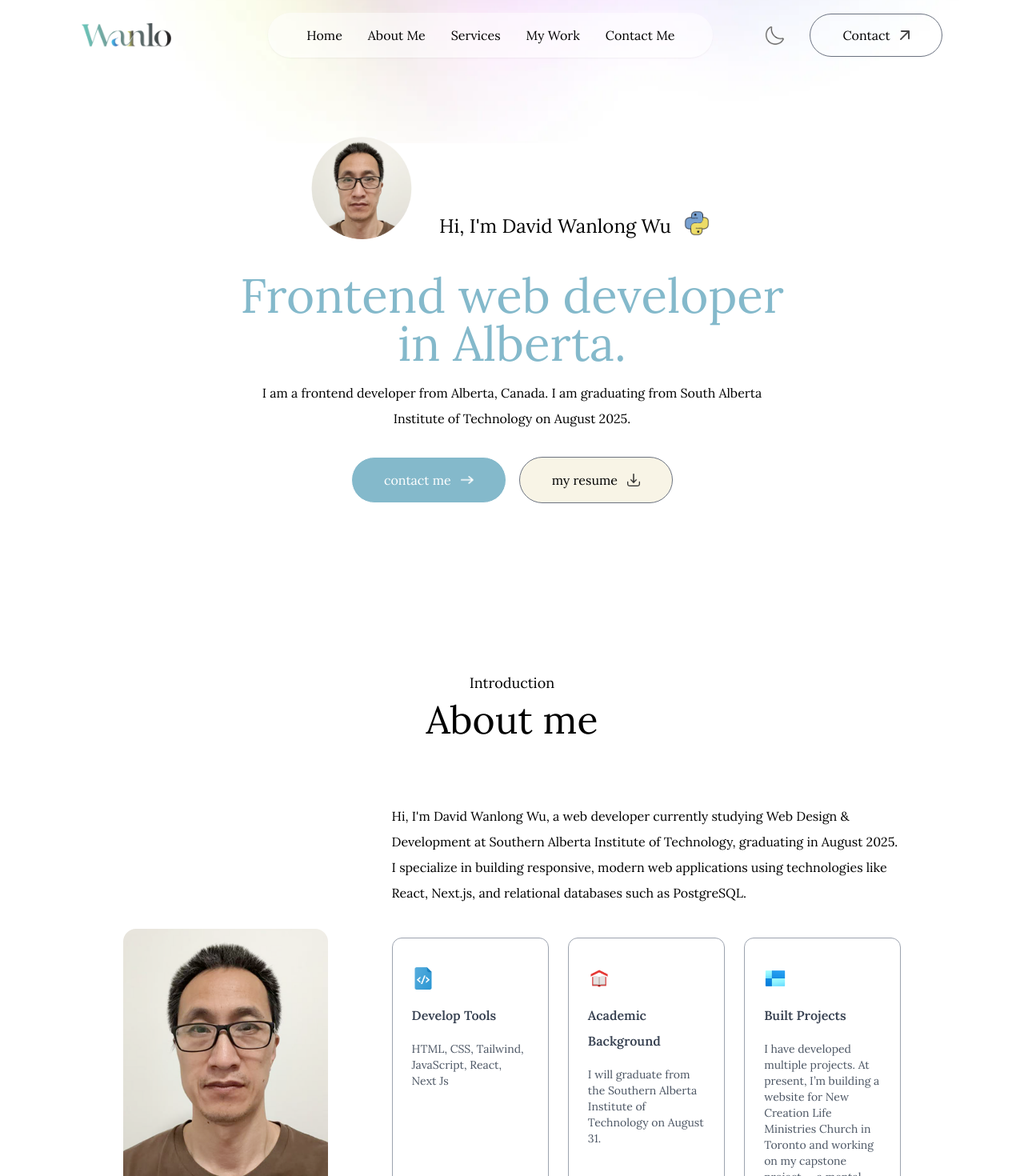
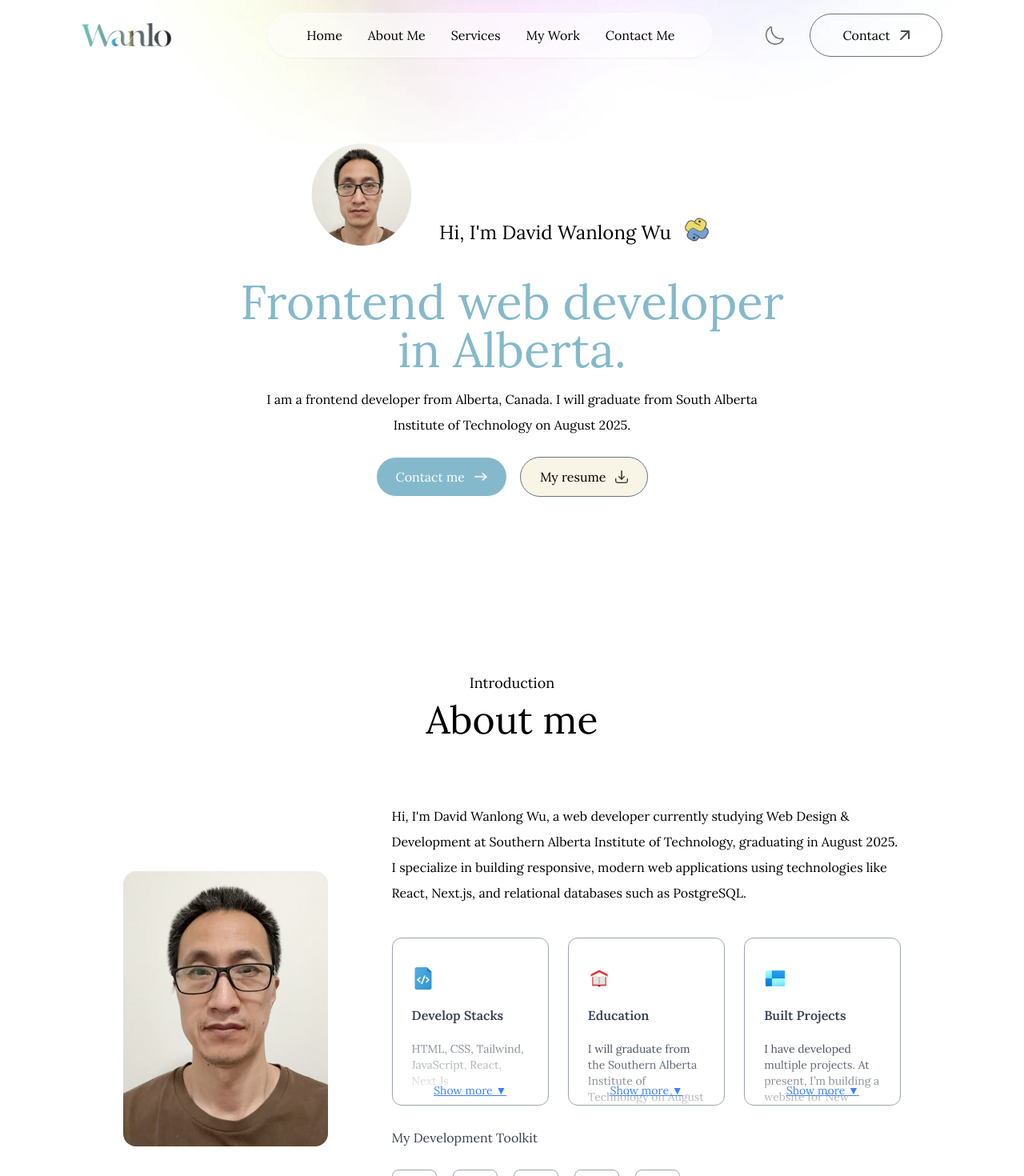
Before and after one commit to wwldavid/wanlong_portfolio, a Next.js app: page / in a window 1280 px wide. Shown: the top 1470 px of the page at 80% size. Built offline with nearby package versions, Linux system fonts and the light colour scheme.

Commit message:
add a resume

```diff
--- a/app/assets/assets.js
+++ b/app/assets/assets.js
@@ -132,13 +132,13 @@ export const infoList = [
   {
     icon: assets.code_icon,
     iconDark: assets.code_icon_dark,
-    title: "Develop Tools",
+    title: "Develop Stacks",
     description: "HTML, CSS, Tailwind, JavaScript, React, Next Js",
   },
   {
     icon: assets.edu_icon,
     iconDark: assets.edu_icon_dark,
-    title: "Academic Background",
+    title: "Education",
     description:
       "I will graduate from the Southern Alberta Institute of Technology on August 31.",
   },
--- a/app/components/About.jsx
+++ b/app/components/About.jsx
@@ -1,8 +1,12 @@
-import React from "react";
+import React, { useState } from "react";
 import { assets, infoList, toolsData } from "../assets/assets";
 import Image from "next/image";
 
 const About = ({ isDarkMode }) => {
+  const [expandedIndex, setExpandedIndex] = useState(null);
+  const toggleExpand = (index) => {
+    setExpandedIndex(expandedIndex === index ? null : index);
+  };
   return (
     <div id="about" className="w-full px-[12%] py-10 scroll-mt-20">
       <h4 className="text-center mb-2 text-lg">Introduction</h4>
@@ -24,10 +28,16 @@ const About = ({ isDarkMode }) => {
             Next.js, and relational databases such as PostgreSQL.
           </p>
           <ul className="grid grid-cols-1 sm:grid-cols-3 gap-6 max-w-2xl">
-            {infoList.map(({ icon, iconDark, title, description }, index) => (
+            {infoList.map(({ icon, iconDark, title, description }, index) => {
+              const isExpanded = expandedIndex === index;
+              return (
                 <li
-                className="border-[0.5px] border-gray-400 rounded-xl p-6 cursor-pointer hover:bg-lightHover hover:-translate-y-1 duration-500 hover:shadow-black dark:border-white dark:hover:shadow-white dark:hover:bg-darkHover/50"
                   key={index}
+                  className="relative border-[0.5px] border-gray-400 rounded-xl p-6 pb-14 cursor-pointer hover:bg-lightHover hover:-translate-y-1 duration-500 hover:shadow-black dark:border-white dark:hover:shadow-white dark:hover:bg-darkHover/50"
+                  style={{
+                    height: isExpanded ? "auto" : "210px",
+                    overflow: isExpanded ? "visible" : "hidden",
+                  }}
                 >
                   <Image
                     src={isDarkMode ? iconDark : icon}
@@ -37,11 +47,36 @@ const About = ({ isDarkMode }) => {
                   <h3 className="my-4 font-semibold text-gray-700 dark:text-white">
                     {title}
                   </h3>
-                <p className="text-gray-600 text-sm dark:text-white/80">
+
+                  {/* 文字区域需要加 max-height 限制 */}
+                  <div className="relative">
+                    <p
+                      className={`text-gray-600 text-sm dark:text-white/80 ${
+                        !isExpanded ? "max-h-[100px] overflow-hidden" : ""
+                      }`}
+                    >
                       {description}
                     </p>
+
+                    {/* 遮罩层叠在文字下方 */}
+                    {!isExpanded && (
+                      <div className="absolute bottom-0 left-0 w-full h-20 bg-gradient-to-t from-white/90 dark:from-gray-900/95 to-transparent pointer-events-none z-10"></div>
+                    )}
+                  </div>
+
+                  {/* 展开按钮保持在最下方 */}
+                  <button
+                    className="absolute bottom-2 left-1/2 -translate-x-1/2 text-sm text-blue-500 underline dark:text-blue-400 z-20"
+                    onClick={(e) => {
+                      e.stopPropagation();
+                      toggleExpand(index);
+                    }}
+                  >
+                    {isExpanded ? "Show less ▲" : "Show more ▼"}
+                  </button>
                 </li>
-            ))}
+              );
+            })}
           </ul>
 
           <h4 className="my-6 text-gray-700 dark:text-white/80">
--- a/app/components/Header.jsx
+++ b/app/components/Header.jsx
@@ -1,10 +1,14 @@
 import Image from "next/image";
-import React from "react";
+import React, { useState } from "react";
 import { assets } from "../assets/assets";
 
 const Header = ({ isDarkMode }) => {
+  const [showResume, setShowResume] = useState(false);
+  const toggleResume = () => {
+    setShowResume((prev) => !prev);
+  };
   return (
-    <div className="w-11/12 max-w-3xl text-center mx-auto h-screen flex flex-col items-center justify-center gap-4">
+    <div className="w-11/12 max-w-3xl text-center mx-auto min-h-screen flex flex-col items-center justify-center gap-4">
       <div className="flex gap-8 mb-6">
         <div>
           <Image
@@ -15,41 +19,151 @@ const Header = ({ isDarkMode }) => {
         </div>
         <h3 className="flex items-end gap-3 text-xl md:text-2xl">
           Hi, I&apos;m David Wanlong Wu{" "}
-          <Image src={assets.python} alt="python icon" className="w-10" />
+          <Image
+            src={assets.python}
+            alt="python icon"
+            className="w-10 animate-spinSlow"
+          />
         </h3>
       </div>
       <h1 className="text-3xl sm:text-6xl lg:text-[60px] text-[#84b9cb]">
         Frontend web developer <br /> in Alberta.
       </h1>
       <p className="max-w-2xl mx-auto">
-        I am a frontend developer from Alberta, Canada. I am graduating from
+        I am a frontend developer from Alberta, Canada. I will graduate from
         South Alberta Institute of Technology on August 2025.
       </p>
-      <div className="flex flex-col sm:flex-row items-center gap-4 mt-4">
+      <div className="flex flex-col sm:flex-row items-center gap-4 mt-2">
         <a
           href="#contact"
-          className="px-10 py-3 border border-white rounded-full bg-[#84b9cb] text-white flex items-center gap-3 dark:bg-transparent"
+          className="px-6 py-2 border border-white rounded-full bg-[#84b9cb] text-white flex items-center gap-3 dark:bg-transparent"
         >
-          contact me{" "}
+          Contact me{" "}
           <Image
             src={assets.right_arrow_white}
             alt="arrow img"
             className="w-4"
           />
         </a>
-        <a
-          href="/sample-resume.pdf"
+        <button
+          onClick={toggleResume}
           download
-          className="px-10 py-3 border rounded-full border-gray-500 flex items-center gap-3 bg-[#f8f4e6] dark:text-black"
+          className="px-6 py-2 border rounded-full border-gray-500 flex items-center gap-3 bg-[#f8f4e6] dark:text-black"
         >
-          my resume{" "}
+          {showResume ? "Close resume" : "My resume"}
           <Image
             src={assets.download_icon}
             alt="download icon"
             className="w-4"
           />
-        </a>
+        </button>
       </div>
+      {showResume && (
+        <div className="relative text-left mt-8 p-6 bg-white dark:bg-gray-900 rounded-lg shadow-md w-full max-w-2xl mx-auto border dark:border-gray-700 text-sm leading-6">
+          <p>
+            <strong>Wanlong Wu</strong>
+            <br />
+            Web Design & Development Specialist
+            <br />
+            4115 67st NW, Calgary, AB, Canada
+            <br />
+            <a href="mailto:Wanlong.Wu@edu.sait.ca">Wanlong.Wu@edu.sait.ca</a> |
+            davidwu.web@gmail.com ｜403-888-3609
+            <br />
+            LinkedIn:{" "}
+            <a
+              href="https://www.linkedin.com/in/david-wanlong"
+              className="underline text-blue-600"
+            >
+              linkedin.com/in/david-wanlong
+            </a>
+          </p>
+
+          <h2 className="mt-4 font-semibold">Professional Profile</h2>
+          <ul className="list-disc list-inside">
+            <li>
+              Proficient in developing dynamic and interactive website
+              architecture.
+            </li>
+            <li>
+              Experienced in modern web development tools and programming
+              languages like JavaScript, React, and TypeScript.
+            </li>
+            <li>
+              Skilled in preparing reports, manuals and other documentation on
+              software status and maintenance.
+            </li>
+            <li>
+              Excellent problem-solving skills, adaptability, and collaborative
+              teamwork.
+            </li>
+          </ul>
+
+          <h2 className="mt-4 font-semibold">Education</h2>
+          <p>
+            <strong>Diploma in Web Design & Development</strong>
+            <br />
+            SAIT – School of Advanced Digital Technology (2024.1 – Present)
+          </p>
+          <ul className="list-disc list-inside">
+            <li>Database Programming and Testing</li>
+            <li>Programming Language</li>
+            <li>Web Application Development</li>
+            <li>Web Security Fundamentals</li>
+          </ul>
+
+          <h2 className="mt-4 font-semibold">Project Experience</h2>
+          <ul className="list-disc list-inside">
+            <li>
+              <strong>Yonghai’s Oil-Painting Gallery Website</strong>
+              <br />
+              Built with React, Next.js, Tailwind CSS. <br />
+              <a
+                href="https://wwldavid.github.io/Yonghai-gallery/"
+                className="underline text-blue-600"
+              >
+                View project
+              </a>
+            </li>
+            <li>
+              <strong>Personal Portfolio Website</strong>
+              <br />
+              Responsive design using modern frameworks and CSS. <br />
+              <a
+                href="https://wwldavid.github.io/personal_portfolio_responsive/"
+                className="underline text-blue-600"
+              >
+                View project
+              </a>
+            </li>
+          </ul>
+
+          <h2 className="mt-4 font-semibold">Skills</h2>
+          <ul className="list-disc list-inside">
+            <li>
+              Languages & Frameworks: JavaScript, Python, React, TypeScript,
+              Next.js, D3.js, Tailwind CSS
+            </li>
+            <li>Tools: Photoshop, Illustrator, Figma, Git, Excel</li>
+            <li>Soft Skills: Communication, multitasking, teamwork</li>
+          </ul>
+
+          <h2 className="mt-4 font-semibold">Volunteer Experience</h2>
+          <p>
+            Equipment organization, reception, and distribution of items at
+            Foothill United Church (Bowness Church)
+          </p>
+
+          <h2 className="mt-4 font-semibold">Hobbies</h2>
+          <p>Running, swimming, reading</p>
+          <button
+            onClick={toggleResume}
+            className="absolute bottom-3 right-4 px-2 py-1 text-base border rounded-full border-gray-500 flex items-center gap-3 bg-[#f8f4e6] dark:text-black"
+          >
+            × Close Resume
+          </button>
+        </div>
+      )}
     </div>
   );
 };
--- a/tailwind.config.js
+++ b/tailwind.config.js
@@ -23,6 +23,9 @@ module.exports = {
       gridTemplateColumns: {
         auto: "repeat(auto-fit, minmax(200px, 1fr))",
       },
+      animation: {
+        spinSlow: "spin 4s linear infinite",
+      },
     },
   },
   darkMode: "selector",
```
Also changed, not shown: 1 other file (tests, documents, lock files or other folders). Lines whose indentation alone changed are shown as unchanged.
